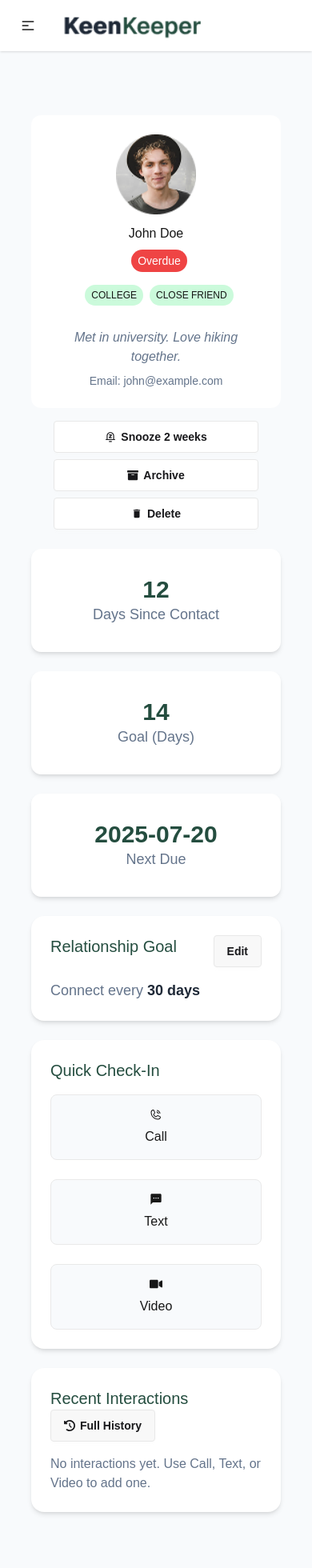
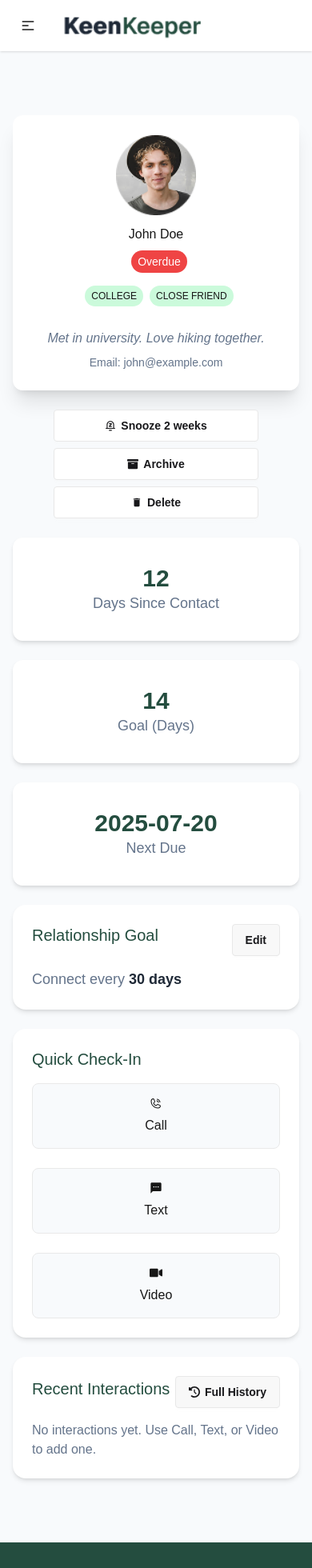
Before and after one commit to chandan-d-karmaker/keenkeeper, a Next.js app: page /1 in a window 390 px wide. Shown: the top 1960 px of the page at 80% size. Built offline with nearby package versions, Linux system fonts and the light colour scheme.

Commit message:
fixed responsive issue, and added some user effects

```diff
--- a/src/app/[friendId]/page.jsx
+++ b/src/app/[friendId]/page.jsx
@@ -25,8 +25,8 @@ const FriendDetails = ({ params }) => {
     return (
         <div className='flex flex-col lg:flex-row gap-6'>
 
-            <div>
-                <div className='flex flex-col items-center justify-center bg-base-100 p-6 rounded-xl space-y-3 mb-4'>
+            <div className='md:flex lg:flex-col gap-4'>
+                <div className='flex flex-col items-center justify-center bg-base-100 p-6 rounded-xl space-y-3 mb-6 shadow-xl border border-white hover:border-[#7fbea9]'>
 
                     <div>
                         <Image src={efriend.picture} alt={efriend.name} width={100} height={100} />
@@ -86,15 +86,15 @@ const FriendDetails = ({ params }) => {
                 <div className='p-6 space-y-4 bg-base-100 rounded-2xl border-white shadow-md'>
                     <h1 className='text-xl font-medium text-[#244D3F]'>Quick Check-In</h1>
                     <div className='grid grid-cols-1 md:grid-cols-3 gap-6 '>
-                        <div onClick={()=> handleCall(efriend)} className='p-4 space-y-2 text-center bg-[#F8FAFC] rounded-lg flex flex-col items-center justify-center border border-[#E9E9E9] cursor-pointer'>
+                        <div onClick={()=> handleCall(efriend)} className='p-4 space-y-2 text-center bg-[#F8FAFC] rounded-lg flex flex-col items-center justify-center border border-[#E9E9E9] cursor-pointer hover:border-[#7fbea9]'>
                             <PiPhoneCall />
                             <p>Call</p>
                         </div>
-                        <div onClick={()=> handleSms(efriend)} className='p-4 space-y-2 text-center bg-[#F8FAFC] rounded-lg flex flex-col items-center justify-center border border-[#E9E9E9] cursor-pointer'>
+                        <div onClick={()=> handleSms(efriend)} className='p-4 space-y-2 text-center bg-[#F8FAFC] rounded-lg flex flex-col items-center justify-center border border-[#E9E9E9] cursor-pointer hover:border-[#7fbea9]'>
                             <MdSms />
                             <p>Text</p>
                         </div>
-                        <div onClick={()=> handleVideo(efriend)} className='p-4 space-y-2 text-center bg-[#F8FAFC] rounded-lg flex flex-col items-center justify-center border border-[#E9E9E9] cursor-pointer'>
+                        <div onClick={()=> handleVideo(efriend)} className='p-4 space-y-2 text-center bg-[#F8FAFC] rounded-lg flex flex-col items-center justify-center border border-[#E9E9E9] cursor-pointer hover:border-[#7fbea9]'>
                             <FaVideo />
                             <p>Video</p>
                         </div>
@@ -103,7 +103,7 @@ const FriendDetails = ({ params }) => {
 
                 <div className='bg-base-100 p-6 border-white shadow-md rounded-2xl'>
                     <div className='flex flex-wrap justify-between items-center'>
-                        <h1 className='text-xl font-medium text-[#244D3F]'>Recent Interactions</h1>
+                        <h1 className='text-xl font-medium text-[#244D3F] mb-2 md:mb-0'>Recent Interactions</h1>
                         <button className='btn'>
                             <FaClockRotateLeft />
                             Full History
--- a/src/app/layout.js
+++ b/src/app/layout.js
@@ -30,7 +30,7 @@ export default function RootLayout({ children }) {
       <body className="min-h-full flex flex-col bg-[#F8FAFC]">
 
         <Navbar></Navbar>
-        <main className="w-4/5 mx-auto my-20">
+        <main className="md:w-4/5 md:mx-auto my-20 mx-4">
           <FriendContextProvider>
             {children}
 
--- a/src/components/Footer.jsx
+++ b/src/components/Footer.jsx
@@ -4,7 +4,7 @@ import Image from 'next/image';
 const Footer = () => {
     return (
         <div className='bg-[#244D3F]'>
-            <div className='w-4/5 mx-auto'>
+            <div className='md:w-4/5 md:mx-auto mx-4'>
 
                 <div className='pt-20 pb-8 space-y-6'>
 
@@ -26,7 +26,7 @@ const Footer = () => {
                 </div>
 
                 <div className="divider mt-10 mb-8"></div>
-                <div className='flex justify-between text-[#FAFAFA] opacity-50'>
+                <div className='flex md:flex-row flex-col gap-10 justify-between text-[#FAFAFA] opacity-50'>
                     <p className='leading-6'>© 2026 KeenKeeper. All rights reserved.</p>
                     <p className='leading-6 flex gap-3'><span>Privacy Policy</span> <span>Terms of Service</span> <span>Cookies</span></p>
                 </div>
--- a/src/components/FriendCard.jsx
+++ b/src/components/FriendCard.jsx
@@ -4,7 +4,7 @@ import React from 'react';
 
 const FriendCard = ({ friend }) => {
     return (
-        <Link href={`/${friend.id}`} className='flex flex-col items-center justify-center bg-base-100 p-6 rounded-xl space-y-3'>
+        <Link href={`/${friend.id}`} className='flex flex-col items-center justify-center bg-base-100 p-6 rounded-xl space-y-3 shadow-xl border border-white hover:border-[#7fbea9]'>
 
             <div>
                 <Image src={friend.picture} alt={friend.name} width={100} height={100} />
--- a/src/components/TimelineCard.jsx
+++ b/src/components/TimelineCard.jsx
@@ -13,8 +13,8 @@ const TimelineCard = ({ item }) => {
                 </div>
                 <div className='flex flex-col'>
                     <div className='flex justify-center items-center gap-2'>
-                        <p className='text-lg font-semibold text-[#1F2937]'>{item.type}</p>
-                        <p className='text-sm text-[#64748B] text-right md:text-start'>with {item.friend.name}</p>
+                        <p className='md:text-lg text-sm font-semibold text-[#1F2937]'>{item.type}</p>
+                        <p className='text-sm text-[#64748B] '>with {item.friend.name}</p>
                     </div>
                     <p className='text-xs text-[#64748B]'>{new Date(item.timestamp).toLocaleString()}</p>
                 </div>
```
